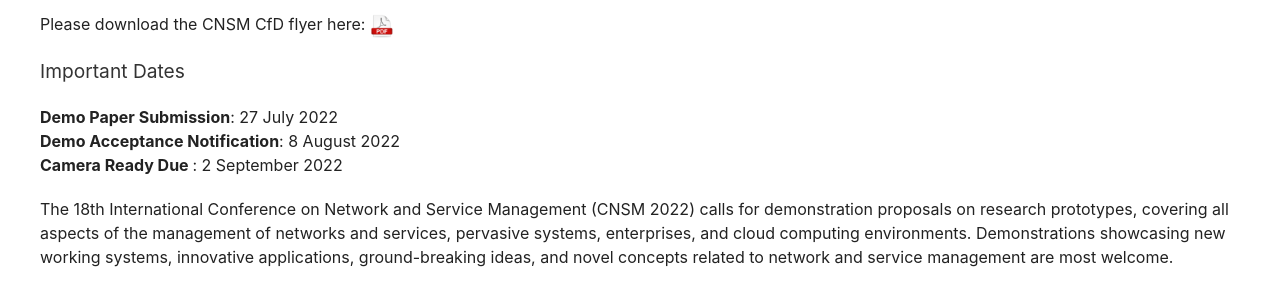
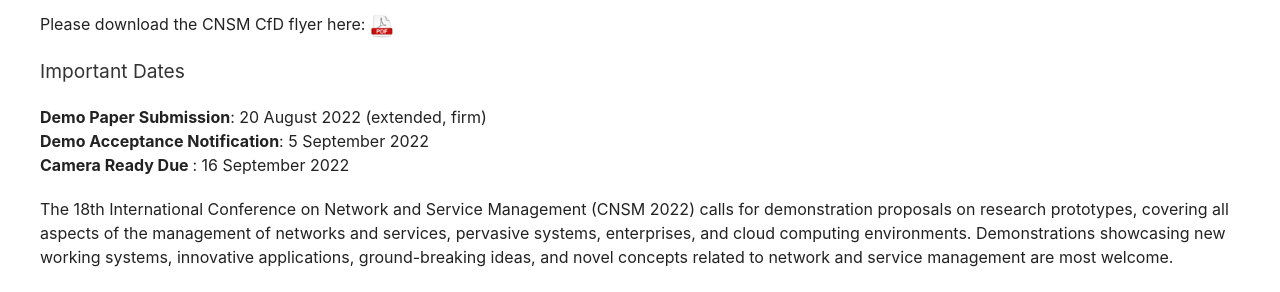
Before and after one commit to stuartclayman/cnsm_2022_website, a Jekyll site: the page built from cfd.html, in a window 1280 px wide. Shown: the part 295-587 px from the top of the page. Built offline with Jekyll 4.4.1, drawn with Linux system fonts in a browser that asks for light colours; nearby versions of some CDN libraries.

Commit message:
Demo dates

```diff
--- a/cfd.html
+++ b/cfd.html
@@ -10,9 +10,9 @@ title: Call for Demos
 
           <h3>Important Dates</h3>
           <p>
-            <strong>Demo Paper Submission</strong>: 27 July 2022<br/>
-            <strong>Demo Acceptance Notification</strong>: 8 August 2022<br/>
-            <strong>Camera Ready Due </strong>: 2 September 2022<br/>
+            <strong>Demo Paper Submission</strong>: 20 August 2022 (extended, firm)<br/>
+            <strong>Demo Acceptance Notification</strong>: 5 September 2022<br/>
+            <strong>Camera Ready Due </strong>: 16 September 2022<br/>
           </p>
 
           <p>
```
